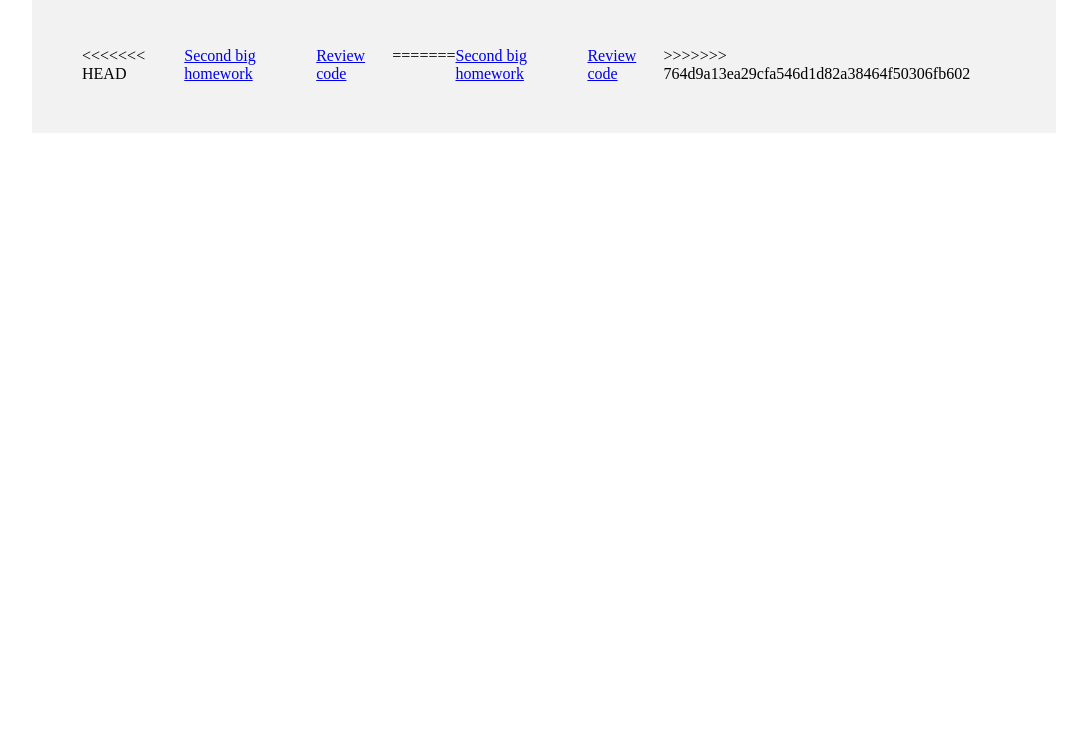
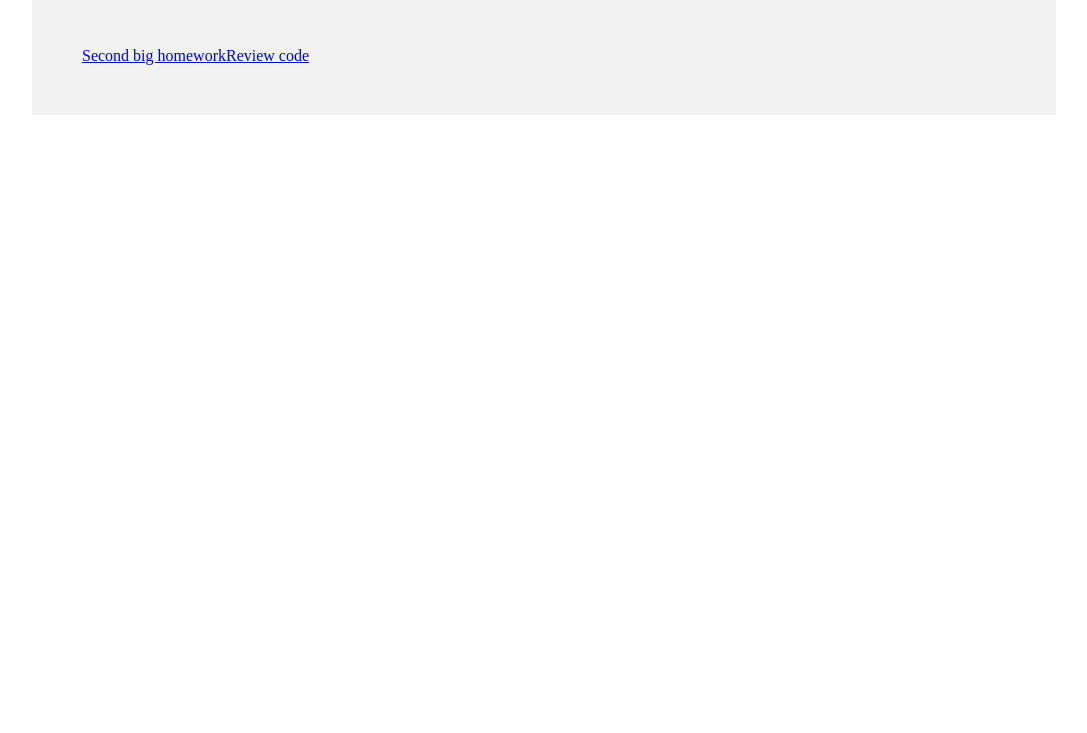
Before and after one commit to weiliams596/BigHomwork, a plain HTML site: page index.html in a window 1280 px wide. Shown: the part 67-800 px from the top of the page, without its empty margins (96-1183 px from the left). Drawn offline with Linux system fonts and the light colour scheme.

Commit message:
Finally submit

```diff
--- a/index.html
+++ b/index.html
@@ -11,13 +11,8 @@
     <h2>This is the index page of the big homework project.</h2>
     <main>
         <section>
-<<<<<<< HEAD
             <a href="/BigHomework/The_second_homework/index.html">Second big homework</a>
             <a href="https://github.com/weiliams596/BigHomwork/tree/main/The_second_homework">Review code</a>
-=======
-            <a href="./The_second_homework/index.html">Second big homework</a>
-            <a href="https://github.com/weiliams596/BigHomwork">Review code</a>
->>>>>>> 764d9a13ea29cfa546d1d82a38464f50306fb602
         </section>
     </main>
 </body>
```
